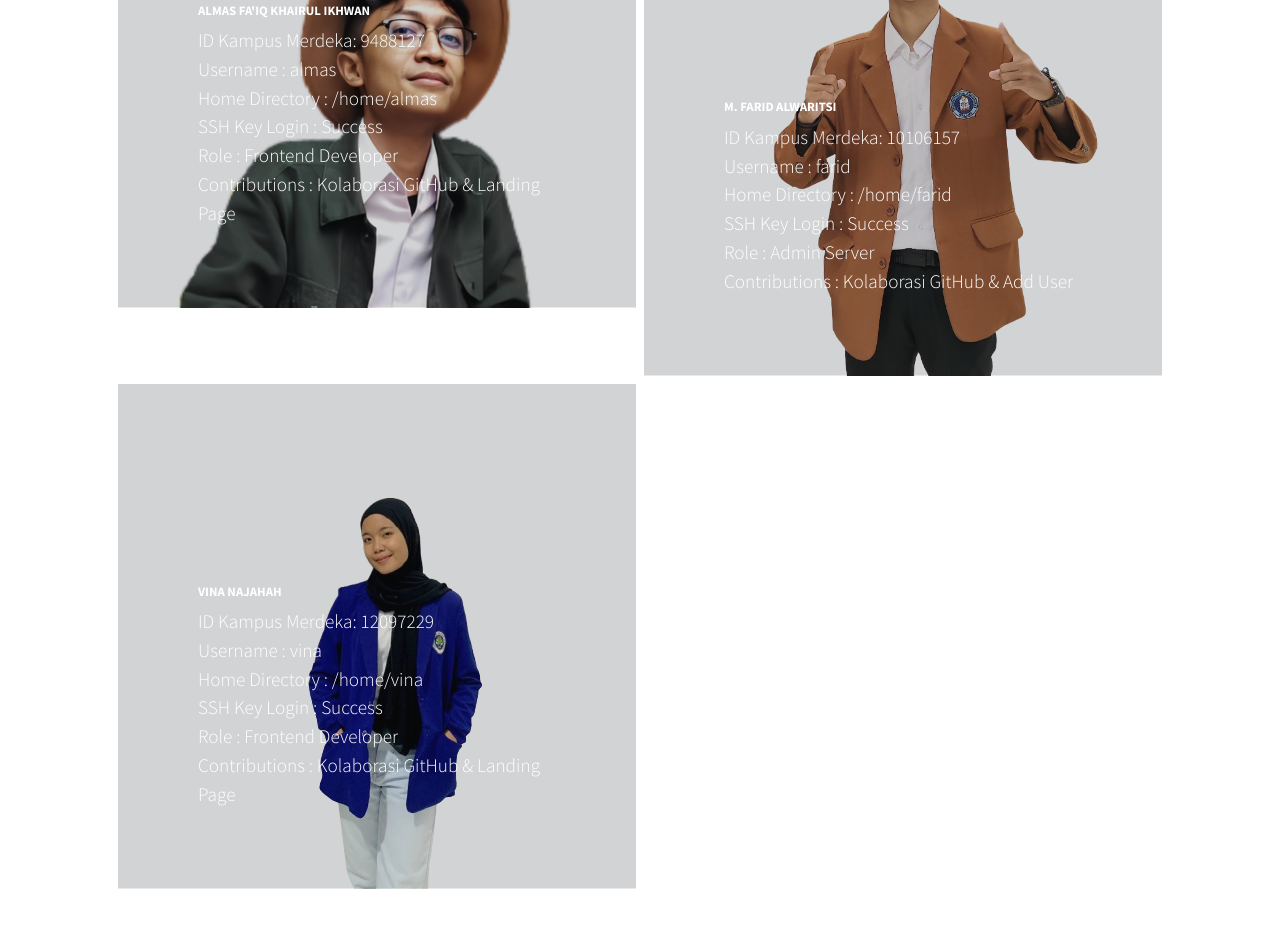
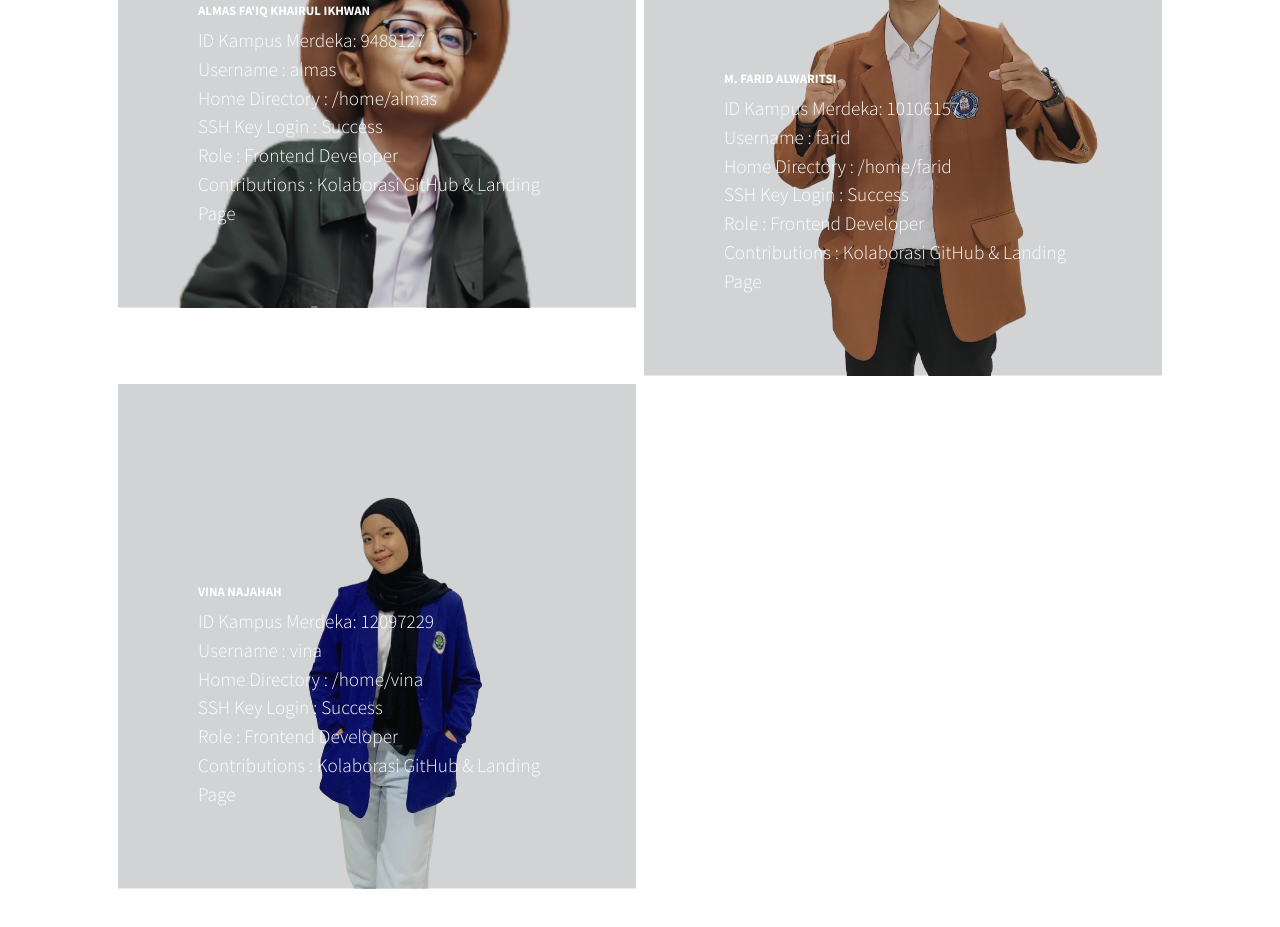
Before and after one commit to MuhFauziIT/Tugas-Kelompok---Shell-Scripting, a plain HTML site: page index.html in a window 1280 px wide. Shown: the part 2723-3650 px from the top of the page. Drawn offline with nearby package versions, Linux system fonts and the light colour scheme.

Commit message:
Update index.html

```diff
--- a/index.html
+++ b/index.html
@@ -176,8 +176,8 @@
                                 <p class="mb-0">Username : farid</p>
                                 <p class="mb-0">Home Directory : /home/farid</p>
                                 <p class="mb-0">SSH Key Login : Success</p>
-                                <p class="mb-0">Role : Admin Server</p>
-                                <p class="mb-0">Contributions : Kolaborasi GitHub & Add User</p>
+                                <p class="mb-0">Role : Frontend Developer</p>
+                                <p class="mb-0">Contributions : Kolaborasi GitHub & Landing Page</p>
                             </div>
                         </div>
                         <img class="img-fluid" src="assets/img/farid.png" alt="..." />
```
